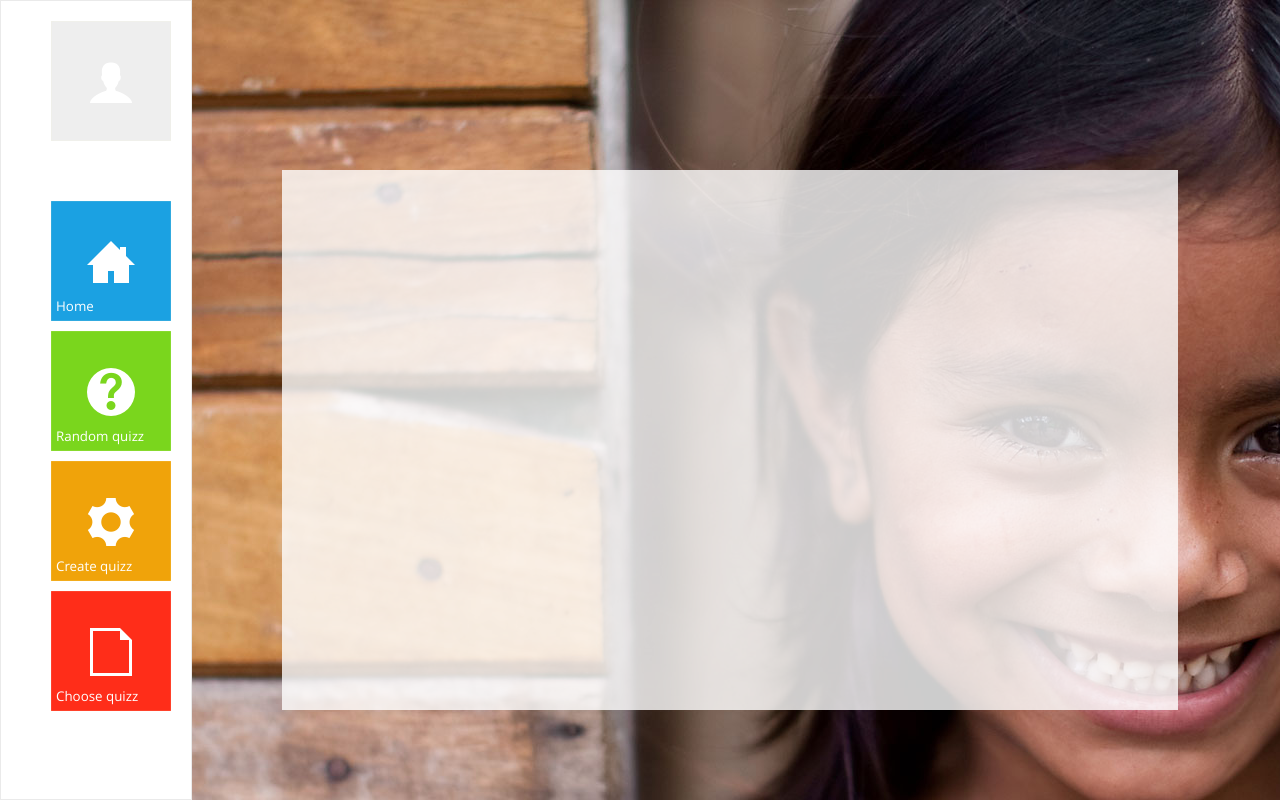
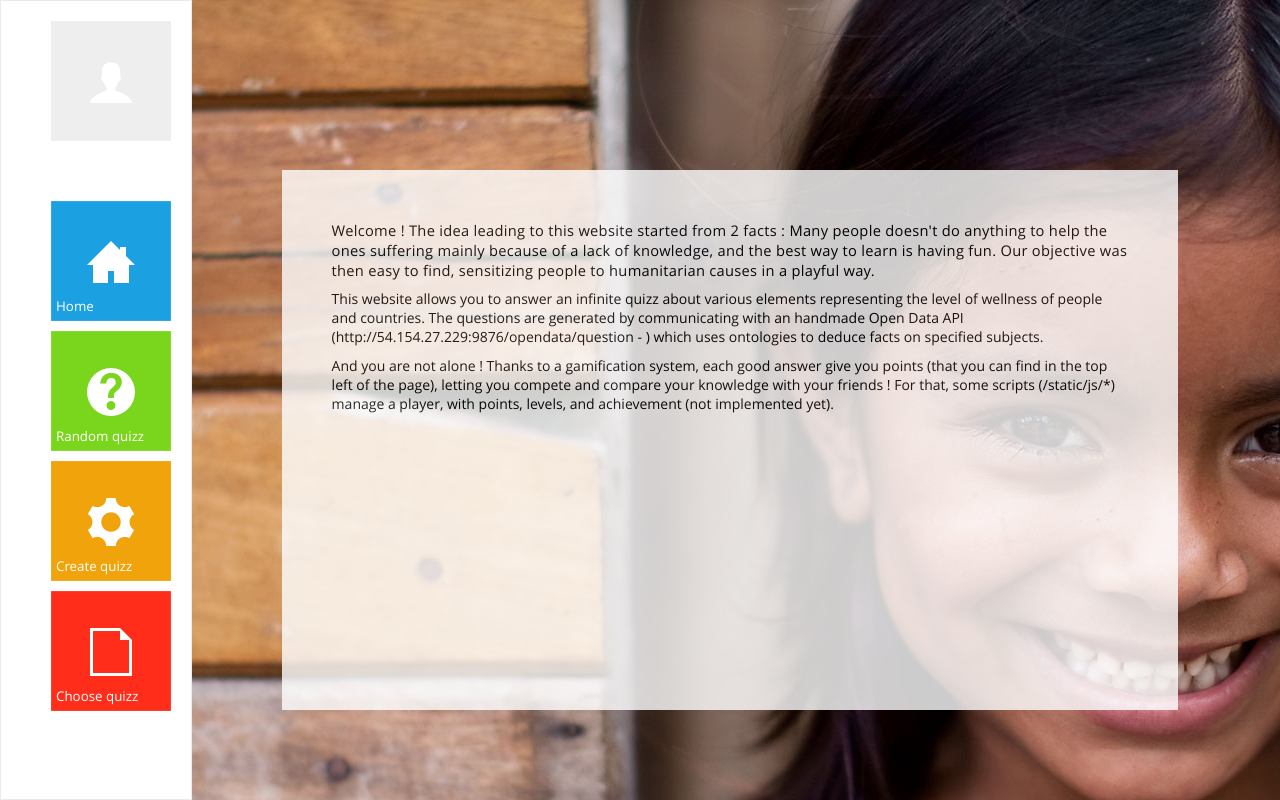
Before and after one commit to SuperPanda42/SaveTheEarthReturn, a Django app: page / in a window 1280 px wide. Run offline with Django 3.2, Linux system fonts and the light colour scheme.

Commit message:
home page

```diff
--- a/default/templates/base.html
+++ b/default/templates/base.html
@@ -80,7 +80,11 @@
         </div>
 
         <div id="mainPage">
-
+            <div class="content">
+                <p>Welcome ! The idea leading to this website started from 2 facts : Many people doesn't do anything to help the ones suffering mainly because of a lack of knowledge, and the best way to learn is having fun. Our objective was then easy to find, sensitizing people to humanitarian causes in a playful way.</p>
+                This website allows you to answer an infinite quizz about various elements representing the level of wellness of people and countries. The questions are generated by communicating with an handmade Open Data API (http://54.154.27.229:9876/opendata/question - ) which uses ontologies to deduce facts on specified subjects.</p>
+                And you are not alone ! Thanks to a gamification system, each good answer give you points (that you can find in the top left of the page), letting you compete and compare your knowledge with your friends ! For that, some scripts (/static/js/*) manage a player, with points, levels, and achievement (not implemented yet).</p>
+            </div>
         </div>
 
     </div>
```
